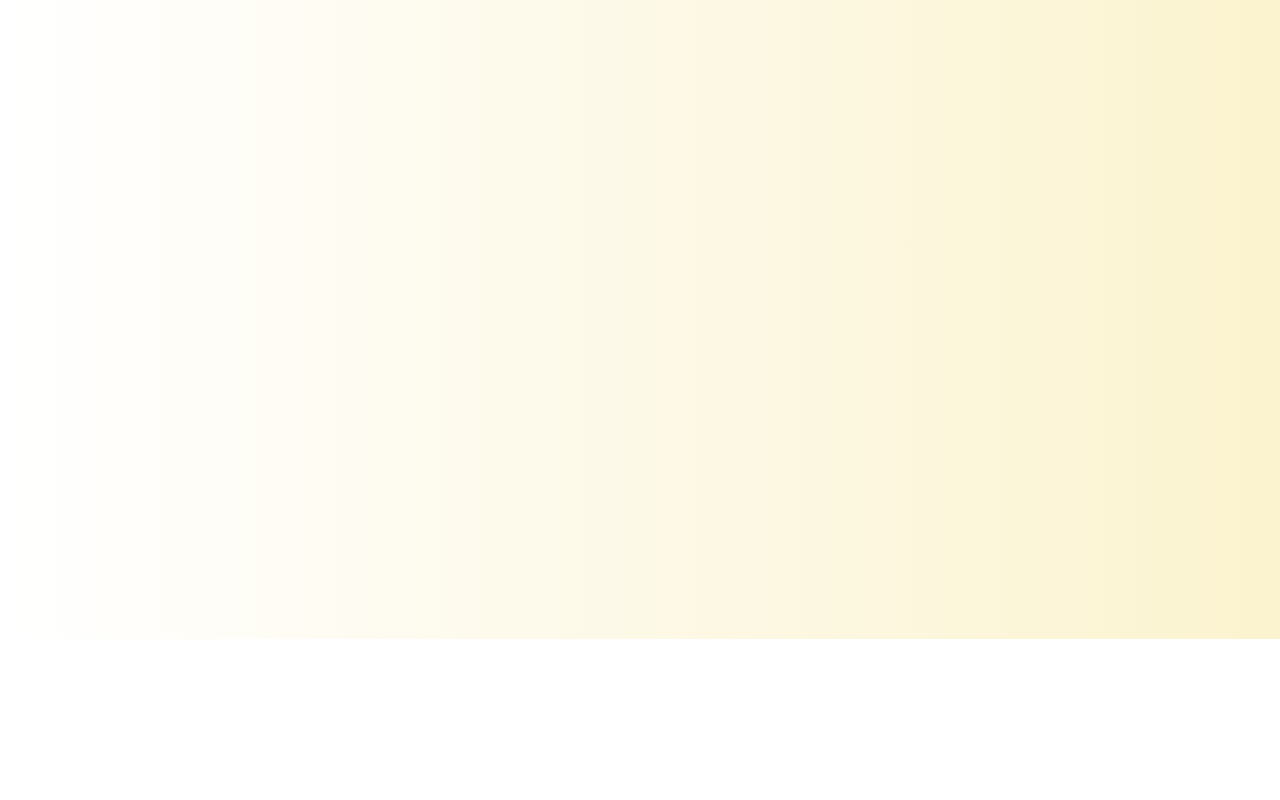
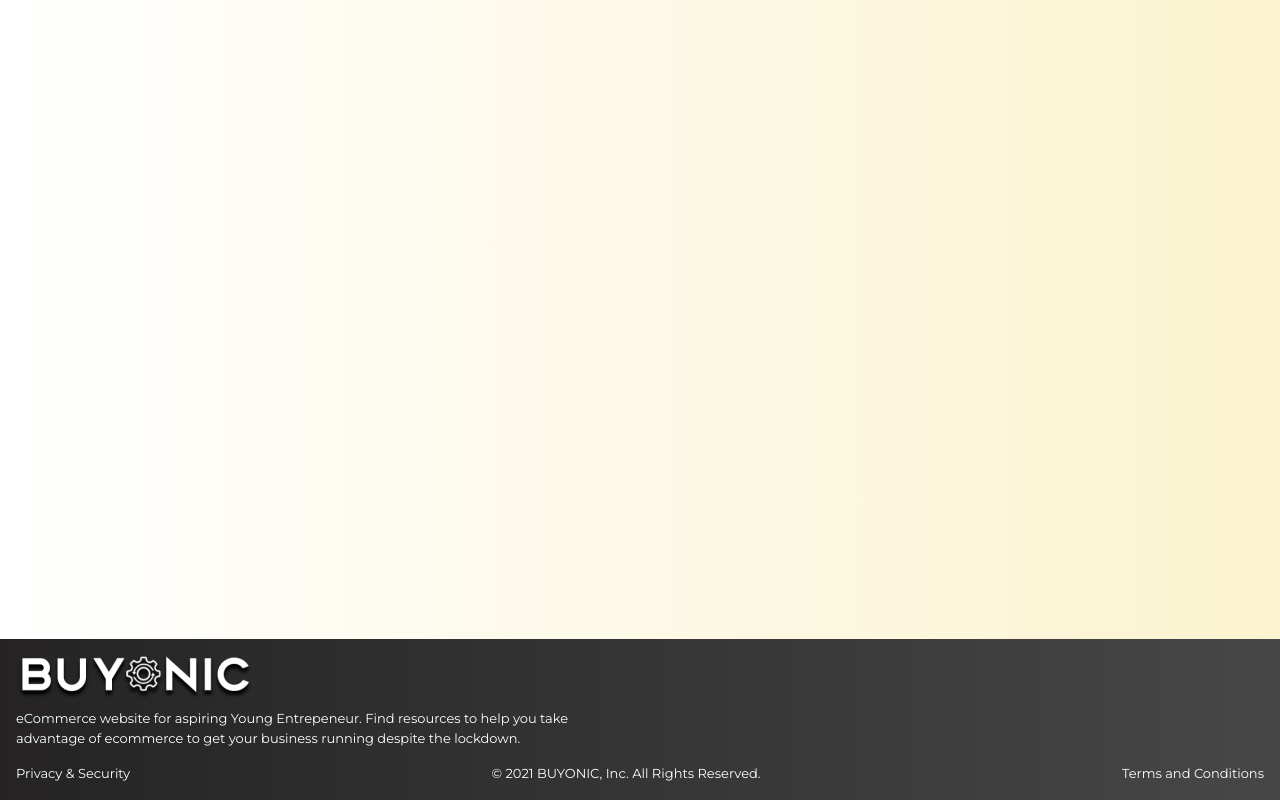
Before and after one commit to Pipaolo/buyonic-frontend, a Next.js app: page / in a window 1280 px wide. Shown: the part 1028-1828 px from the top of the page. Before the commit the page ends 1667 px from the top, so only its background shows below. Built offline with nearby package versions, Linux system fonts and the light colour scheme.

Commit message:
added landing footer

```diff
--- a/src/features/landing/LandingFooter.tsx
+++ b/src/features/landing/LandingFooter.tsx
@@ -1,12 +1,44 @@
-import { Box } from "@chakra-ui/react";
+import {
+  Box,
+  Flex,
+  Grid,
+  HStack,
+  Image,
+  Stack,
+  Text,
+  VStack,
+} from "@chakra-ui/react";
 
 const LandingFooter = () => {
   return (
-    <Box
-      bgGradient={"linear-gradient(to right, #252323, rgba(0,0,0, 0.72)"}
-      h="36"
+    <Stack
+      bgGradient={"linear(to-r, #252323, rgba(0,0,0, 0.72))"}
       w="full"
-    ></Box>
+      p="4"
+      direction={"column"}
+      spacing={"4"}
+    >
+      <Grid templateColumns={"repeat(2,1fr)"}>
+        <VStack align={"start"}>
+          <Image src="/buyonic-logo-white.png" alt="" />
+          <Text color={"white"} fontSize={"small"}>
+            eCommerce website for aspiring Young Entrepeneur. Find resources to
+            help you take advantage of ecommerce to get your business running
+            despite the lockdown.
+          </Text>
+        </VStack>
+      </Grid>
+      <HStack
+        align={"center"}
+        color={"white"}
+        justify="space-between"
+        fontSize={"small"}
+      >
+        <Text>Privacy & Security</Text>
+        <Text>© 2021 BUYONIC, Inc. All Rights Reserved.</Text>
+        <Text>Terms and Conditions</Text>
+      </HStack>
+    </Stack>
   );
 };
 
```
Also changed, not shown: public/buyonic-logo-white.png (added).
